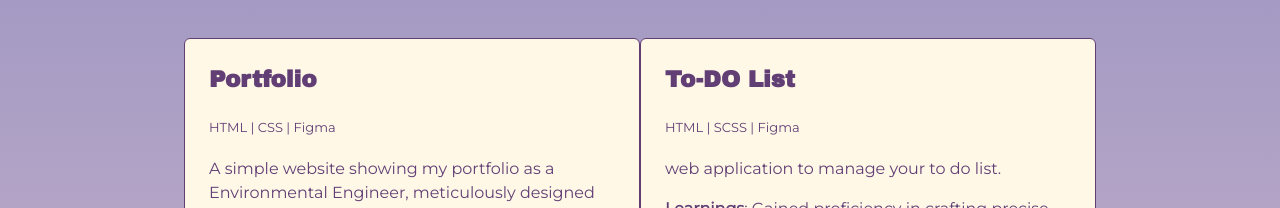
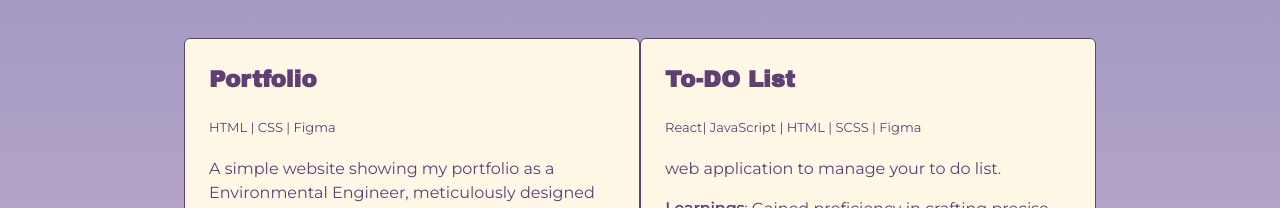
Before and after one commit to 0shreyajha0/Shreya-Portfolio, a React (Vite) app: page / in a window 1280 px wide. Shown: the part 2982-3190 px from the top of the page. Built offline with nearby package versions, Linux system fonts and the light colour scheme.

Commit message:
updated project link

```diff
--- a/src/components/Projects.jsx
+++ b/src/components/Projects.jsx
@@ -34,12 +34,12 @@ const Projects = () => {
     },
     {
       title: "To-DO List",
-      skills: "HTML | SCSS | Figma",
+      skills: "React| JavaScript | HTML | SCSS | Figma",
       about: "web application to manage your to do list.",
       learning:
         "Gained proficiency in crafting precise code from Figma designs, ensuring consistency across layouts and components.",
-      visitLink: "https://todo-rudrakaniya.vercel.app/",
-      sourceLink: "https://github.com/0shreyajha0/TODO-LIST",
+      visitLink: "https://to-do-app-three-orcin.vercel.app/",
+      sourceLink: "https://github.com/0shreyajha0/ToDoApp",
     },
     {
       title: "College Event Management",
```
